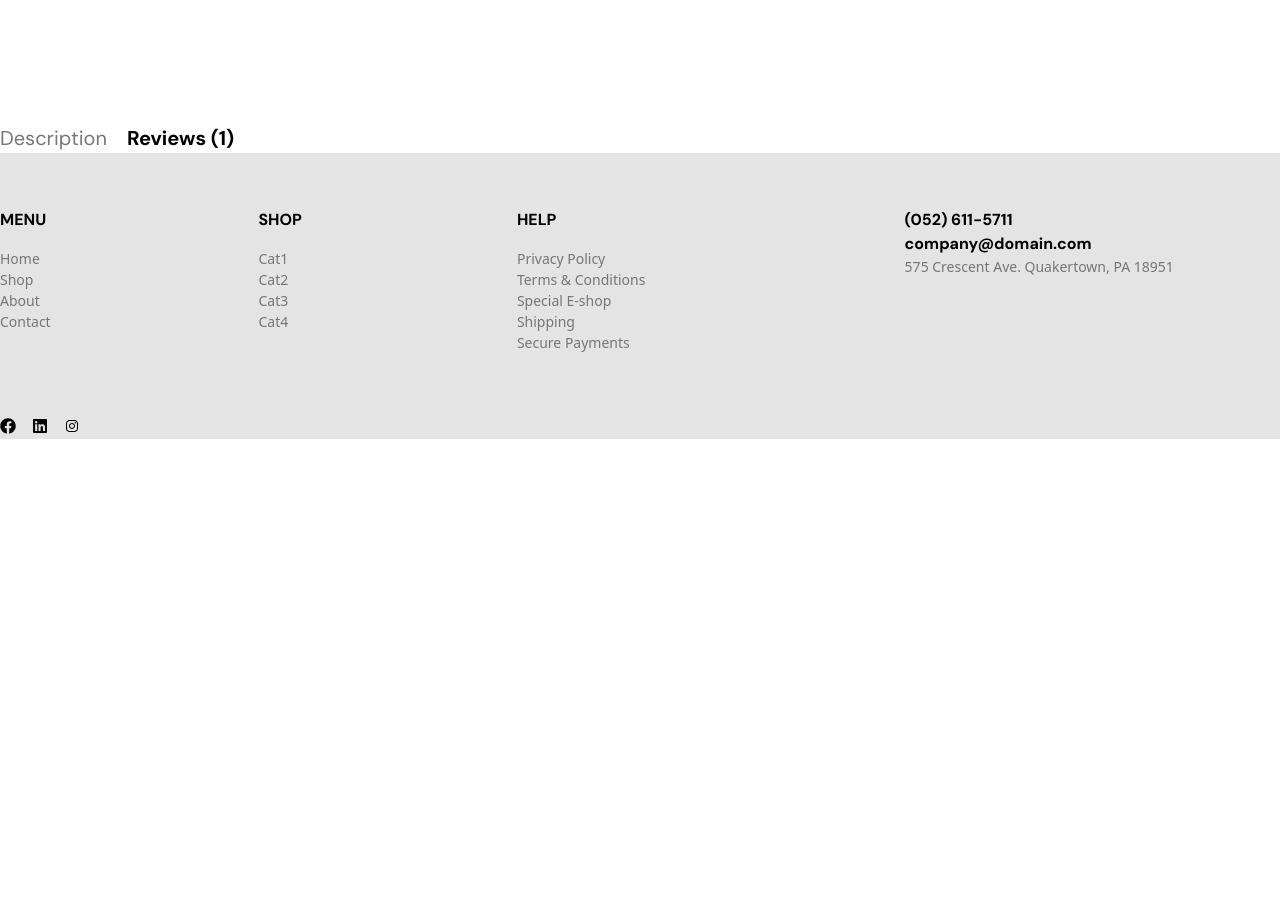
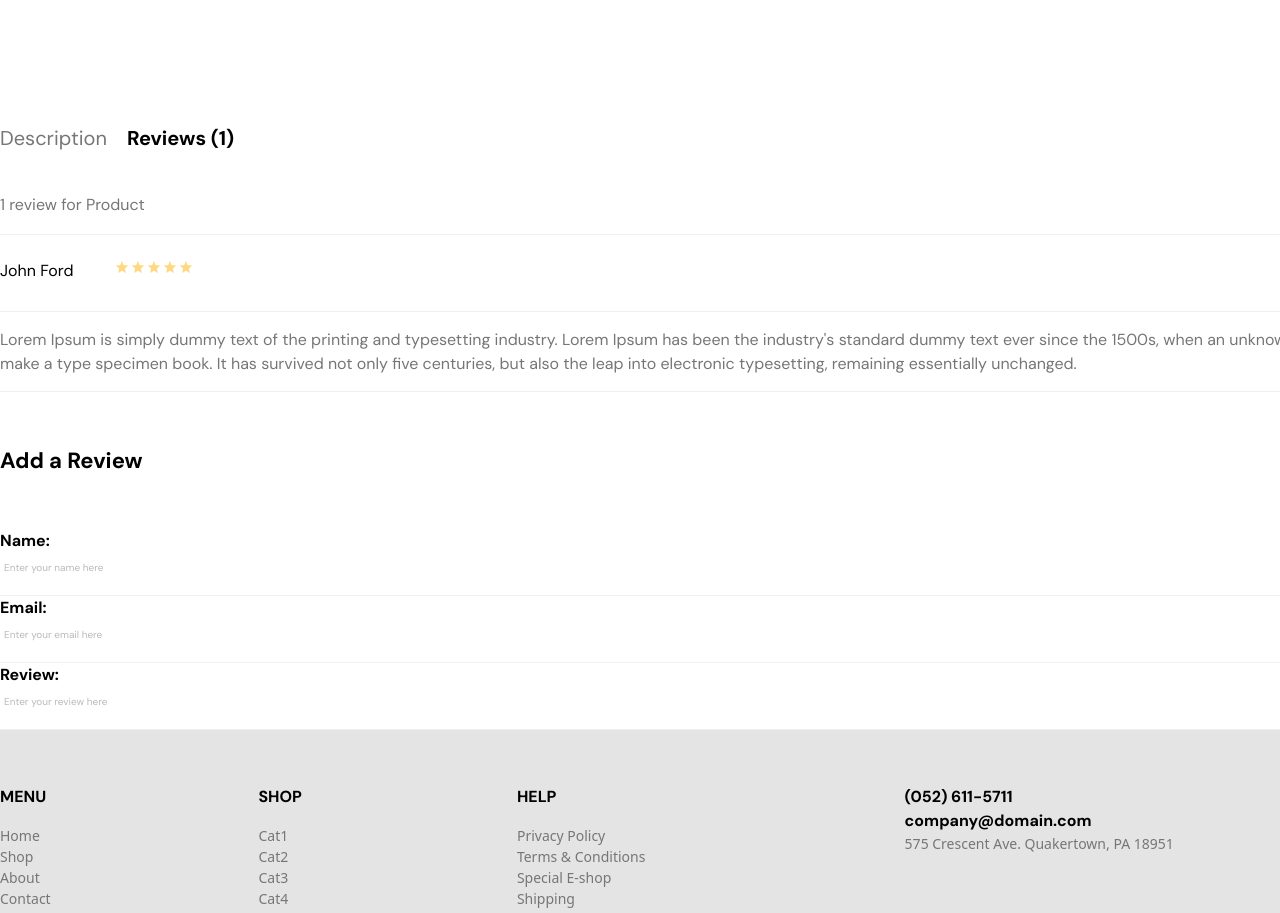
Before and after one commit to wahidul60/E-commerce, a React (Vite) app: page /product in a window 1280 px wide. Shown: the part 2860-3773 px from the top of the page. Before the commit the page ends 3299 px from the top, so only its background shows below. Built offline with nearby package versions, Linux system fonts and the light colour scheme.

Commit message:
Product 90% complete

```diff
--- a/src/Pages/Product.jsx
+++ b/src/Pages/Product.jsx
@@ -86,14 +86,37 @@ const Product = () => {
                 <SubHeading text='SHIPPING & RETURNS'/>
               <span className='font-bold font-DM text-[20px]'>+</span>
             </Flex>
-            <p className='font-DM text-[#767676] pb-[123px] w-1/2'>Lorem ipsum dolor sit amet, consectetur adipiscing elit, sed do eiusmod tempor incididunt ut labore et dolore magna aliqua.
-</p>
-            <Flex className='gap-x-5'>
+            <p className='font-DM text-[#767676] pb-[123px] w-1/2'>Lorem ipsum dolor sit amet, consectetur adipiscing elit, sed do eiusmod tempor incididunt ut labore et dolore magna aliqua.</p>
+            <Flex className='gap-x-5 pb-10'>
                 <div><p className='font-DM text-[#767676] text-[20px]'>Description</p></div>
                 <div><p className='font-DM font-bold text-[20px]'>Reviews (1) </p></div>
-              <div></div>
             </Flex>
+            <p className='font-DM text-[#767676] pb-[17px] border-b border-[#f0f0f0] '>1 review for Product</p>
+            <Flex className='gap-x-10 pt-6 pb-4 border-b w-full border-[#f0f0f0]'>
+                <p className='font-DM'>John Ford</p>
+                  <div className='pr-5 pb-5'>
+                    <ul className='flex text-[#FFD881]'>
+                      <li><IoMdStar /></li>
+                      <li><IoMdStar /></li>
+                      <li><IoMdStar /></li>
+                      <li><IoMdStar /></li>
+                      <li><IoMdStar /></li>
+                    </ul>
+                  </div>
+            </Flex>
+             <p className='font-DM text-[#767676] pb-[15px] pt-4 border-b border-[#f0f0f0]'>Lorem Ipsum is simply dummy text of the printing and typesetting industry. Lorem Ipsum has been the industry's standard dummy text ever since the 1500s, when an unknown printer took a galley of type and scrambled it to make a type specimen book. It has survived not only five centuries, but also the leap into electronic typesetting, remaining essentially unchanged.</p>
+             <SubHeading className='py-13 text-[22px]'  text='Add a Review'/>
+             <label className='pb-4 block border-b border-[#f0f0f0]' htmlFor='name'> <SubHeading  text='Name:'/>
+                <input className='text-[#767676] font-DM text-[10px] p-1' id='name' placeholder='Enter your name here'></input>
+             </label>
 
+             <label className='pb-4 block border-b border-[#f0f0f0]' htmlFor='name'> <SubHeading  text='Email:'/>
+                <input className='text-[#767676] font-DM text-[10px] p-1' id='name' placeholder='Enter your email here'></input>
+             </label>
+
+             <label className='pb-4 block border-b border-[#f0f0f0]' htmlFor='name'> <SubHeading  text='Review:'/>
+                <input className='text-[#767676] font-DM text-[10px] p-1' id='name' placeholder='Enter your review here'></input>
+             </label>
       </Container>
     </section>
   )
```
Lines whose indentation alone changed are shown as unchanged.
